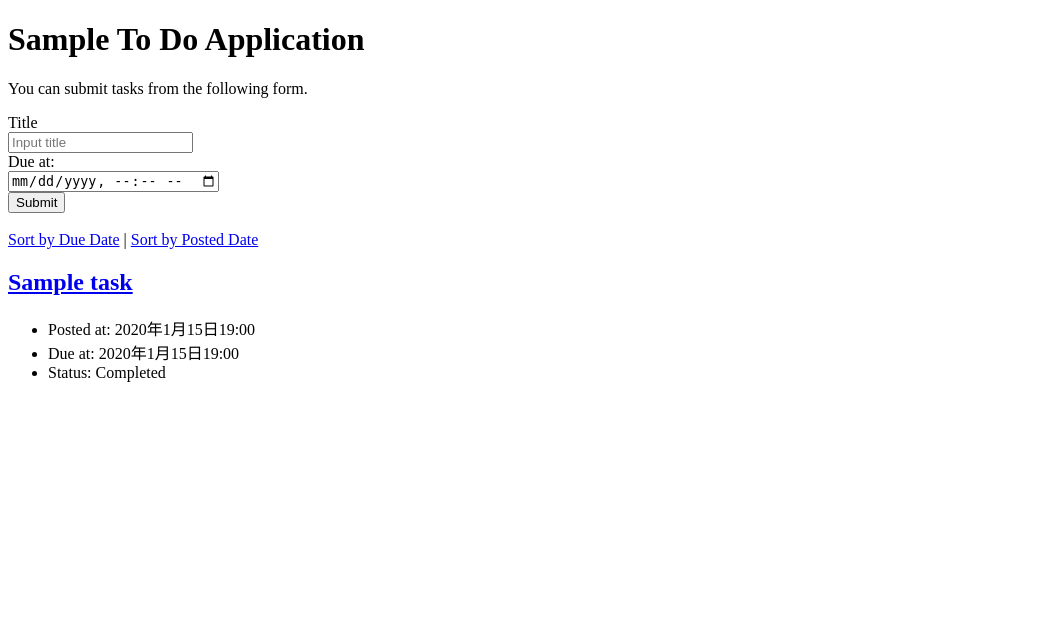
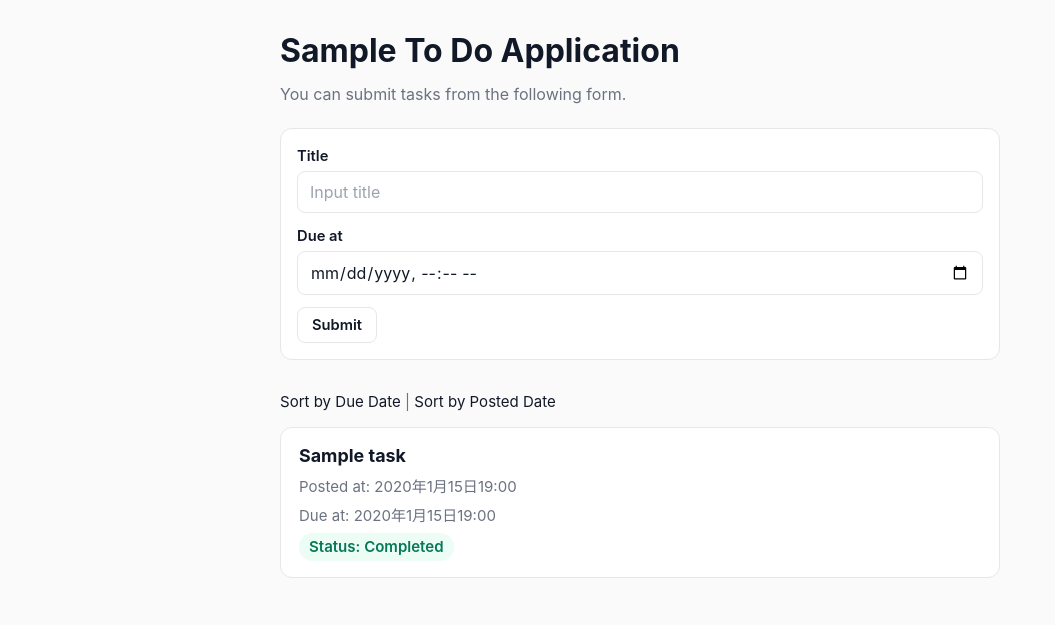
Before and after one commit to mui-1729/django-test-exercise, a Django app: page / in a window 1280 px wide. Shown: the top 625 px of the page, without its empty margins (0-1055 px from the left). Run offline with Django 5.2, Linux system fonts and the light colour scheme; tables that the repository leaves empty hold one stand-in row (values such as "Sample post").

Commit message:
Add simple CSS for todo pages

```diff
--- /dev/null
+++ b/todo/static/todo/style.css
@@ -0,0 +1,226 @@
+:root {
+  --bg: #fafafa;
+  --surface: #ffffff;
+  --border: #e5e7eb;
+  --text: #111827;
+  --muted: #6b7280;
+  --primary: #111827;
+  --primary-weak: #f3f4f6;
+  --danger: #ef4444;
+  --success-bg: #ecfdf5;
+  --success-text: #047857;
+  --pending-bg: #f3f4f6;
+  --pending-text: #6b7280;
+}
+
+* {
+  box-sizing: border-box;
+}
+
+html {
+  background: var(--bg);
+}
+
+body {
+  max-width: 760px;
+  margin: 0 auto;
+  padding: 32px 20px 48px;
+  color: var(--text);
+  font-family: Inter, ui-sans-serif, system-ui, -apple-system, BlinkMacSystemFont, "Segoe UI", sans-serif;
+}
+
+h1 {
+  margin: 0 0 12px;
+  font-size: 2rem;
+  line-height: 1.2;
+}
+
+h2 {
+  margin: 0 0 8px;
+  font-size: 1.12rem;
+  line-height: 1.35;
+}
+
+p {
+  margin: 0 0 20px;
+  color: var(--muted);
+  line-height: 1.6;
+}
+
+a {
+  color: inherit;
+}
+
+form.task-form {
+  background: var(--surface);
+  border: 1px solid var(--border);
+  border-radius: 12px;
+  padding: 16px;
+}
+
+form.task-form > div {
+  margin-bottom: 12px;
+}
+
+form.task-form > div:last-child {
+  margin-bottom: 0;
+}
+
+label {
+  display: inline-block;
+  margin-bottom: 6px;
+  font-size: 0.92rem;
+  font-weight: 600;
+}
+
+input[type="text"],
+input[type="datetime-local"] {
+  width: 100%;
+  min-height: 42px;
+  padding: 10px 12px;
+  border: 1px solid var(--border);
+  border-radius: 8px;
+  background: #fff;
+  color: var(--text);
+  font: inherit;
+}
+
+input[type="text"]::placeholder {
+  color: #9ca3af;
+}
+
+input[type="text"]:focus,
+input[type="datetime-local"]:focus {
+  outline: none;
+  border-color: #9ca3af;
+}
+
+button,
+.detail-links a {
+  display: inline-flex;
+  align-items: center;
+  justify-content: center;
+  min-height: 36px;
+  padding: 0 14px;
+  border: 1px solid var(--border);
+  border-radius: 8px;
+  background: #fff;
+  color: var(--text);
+  font: inherit;
+  font-size: 0.92rem;
+  font-weight: 600;
+  text-decoration: none;
+  cursor: pointer;
+}
+
+button:hover,
+.detail-links a:hover {
+  background: #f9fafb;
+}
+
+.sort-links {
+  margin: 12px 0 4px;
+  color: var(--muted);
+  font-size: 0.94rem;
+}
+
+.sort-links a {
+  color: var(--text);
+  text-decoration: none;
+}
+
+.sort-links a:hover {
+  text-decoration: underline;
+}
+
+.text {
+  margin-top: 16px;
+  padding: 16px 18px;
+  background: var(--surface);
+  border: 1px solid var(--border);
+  border-radius: 12px;
+}
+
+.text h2 a {
+  text-decoration: none;
+}
+
+.text h2 a:hover {
+  text-decoration: underline;
+}
+
+.text ul,
+.detail-meta {
+  list-style: none;
+  margin: 0;
+  padding: 0;
+  display: grid;
+  gap: 6px;
+}
+
+.text li,
+.detail-meta li {
+  color: var(--muted);
+  font-size: 0.94rem;
+  line-height: 1.5;
+}
+
+.task-status {
+  display: inline-flex;
+  align-items: center;
+  width: fit-content;
+  min-height: 28px;
+  padding: 0 10px;
+  border-radius: 999px;
+  font-size: 0.82rem;
+  font-weight: 600;
+}
+
+.task-status.completed {
+  background: var(--success-bg);
+  color: var(--success-text);
+}
+
+.task-status.pending {
+  background: var(--pending-bg);
+  color: var(--pending-text);
+}
+
+.task-action {
+  margin-top: 4px;
+}
+
+.inline-form {
+  display: inline-block;
+  margin: 0;
+}
+
+.detail-links {
+  display: flex;
+  flex-wrap: wrap;
+  gap: 8px;
+  margin-top: 16px;
+}
+
+@media (max-width: 640px) {
+  body {
+    padding: 20px 12px 32px;
+  }
+
+  .text,
+  form.task-form {
+    padding: 14px;
+    border-radius: 10px;
+  }
+
+  .detail-links,
+  .sort-links {
+    display: grid;
+    gap: 8px;
+  }
+
+  .detail-links a,
+  button {
+    width: 100%;
+  }
+}
--- a/todo/templates/todo/index.html
+++ b/todo/templates/todo/index.html
@@ -5,20 +5,22 @@
 <head>
   <title>To Do Application</title>
   <meta charset="UTF-8" />
+  <meta name="viewport" content="width=device-width, initial-scale=1" />
   <meta name="author" content="INIAD" />
+  <link rel="stylesheet" href="{% static 'todo/style.css' %}" />
 </head>
 
 <body>
   <h1>Sample To Do Application</h1>
   <p>You can submit tasks from the following form.</p>
-  <form action="{% url 'index' %}" method="post">
+  <form action="{% url 'index' %}" method="post" class="task-form">
     {% csrf_token %}
     <div>
-      <label for="titleInput">Title</label><br />
+      <label for="titleInput">Title</label>
       <input id="titleInput" name="title" type="text" placeholder="Input title" />
     </div>
     <div>
-      <label for="dueInput">Due at:</label><br />
+      <label for="dueInput">Due at</label>
       <input id="dueInput" name="due_at" type="datetime-local" />
     </div>
     <div>
@@ -27,7 +29,7 @@
   </form>
   <br />
 
-  <div>
+  <div class="sort-links">
     <a href="{% url 'index' %}?order=due">Sort by Due Date</a> |
     <a href="{% url 'index' %}?order=post">Sort by Posted Date</a>
   </div>
@@ -42,11 +44,11 @@
       {% endif %}
 
       {% if task.completed %}
-      <li>Status: Completed</li>
+      <li class="task-status completed">Status: Completed</li>
       {% else %}
-      <li>Status: Not Completed</li>
-      <li>
-        <form action="{% url 'close' task.id %}" method="post">
+      <li class="task-status pending">Status: Not Completed</li>
+      <li class="task-action">
+        <form action="{% url 'close' task.id %}" method="post" class="inline-form">
           {% csrf_token %}
           <button type="submit">終了</button>
         </form>
```
Also changed, not shown: todo/templates/todo/detail.html (+10 -7 lines), todo/templates/todo/edit.html (+5 -4 lines).
